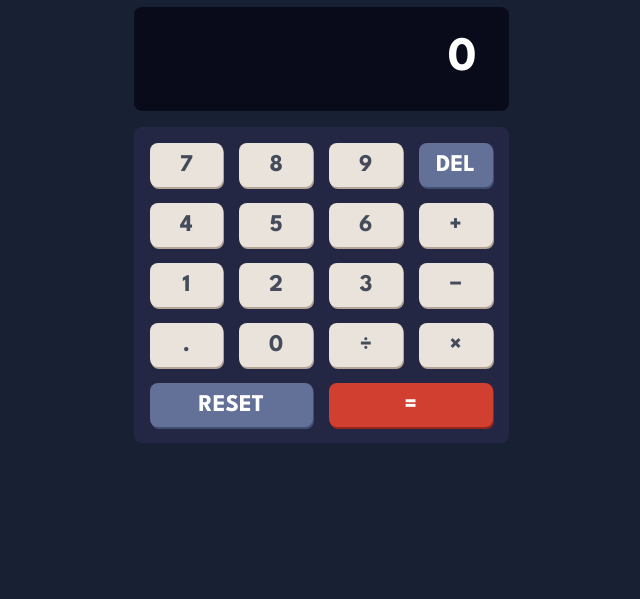
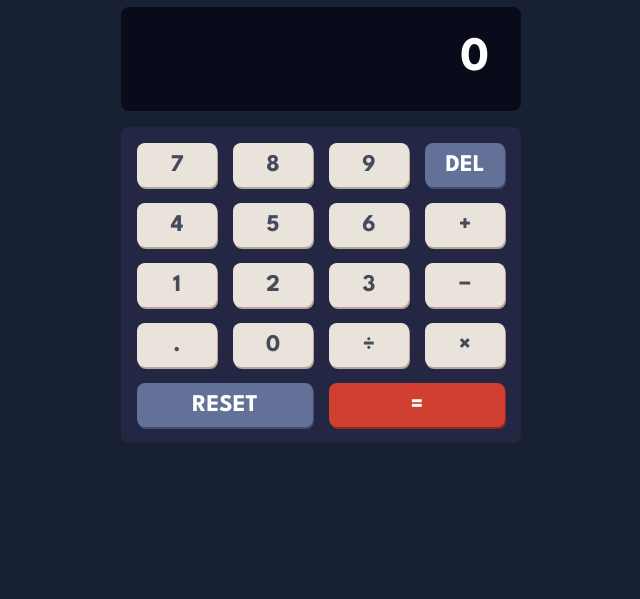
Before and after one commit to joshua-emmanuel/calculator-app, a website built with Vite: page index.html in a window 1280 px wide. Shown: the part 201-800 px from the top of the page, without its empty margins (319-959 px from the left). Built offline with nearby package versions, Linux system fonts and the light colour scheme.

Commit message:
Adjust width of wrapper

```diff
--- a/assets/css/style.css
+++ b/assets/css/style.css
@@ -126,7 +126,7 @@ main {
 
 .wrapper {
   max-width: 100%;
-  width: min(375px, 100% - 5rem);
+  width: min(400px, 100% - 4rem);
   margin-inline: auto;
 }
 
```
